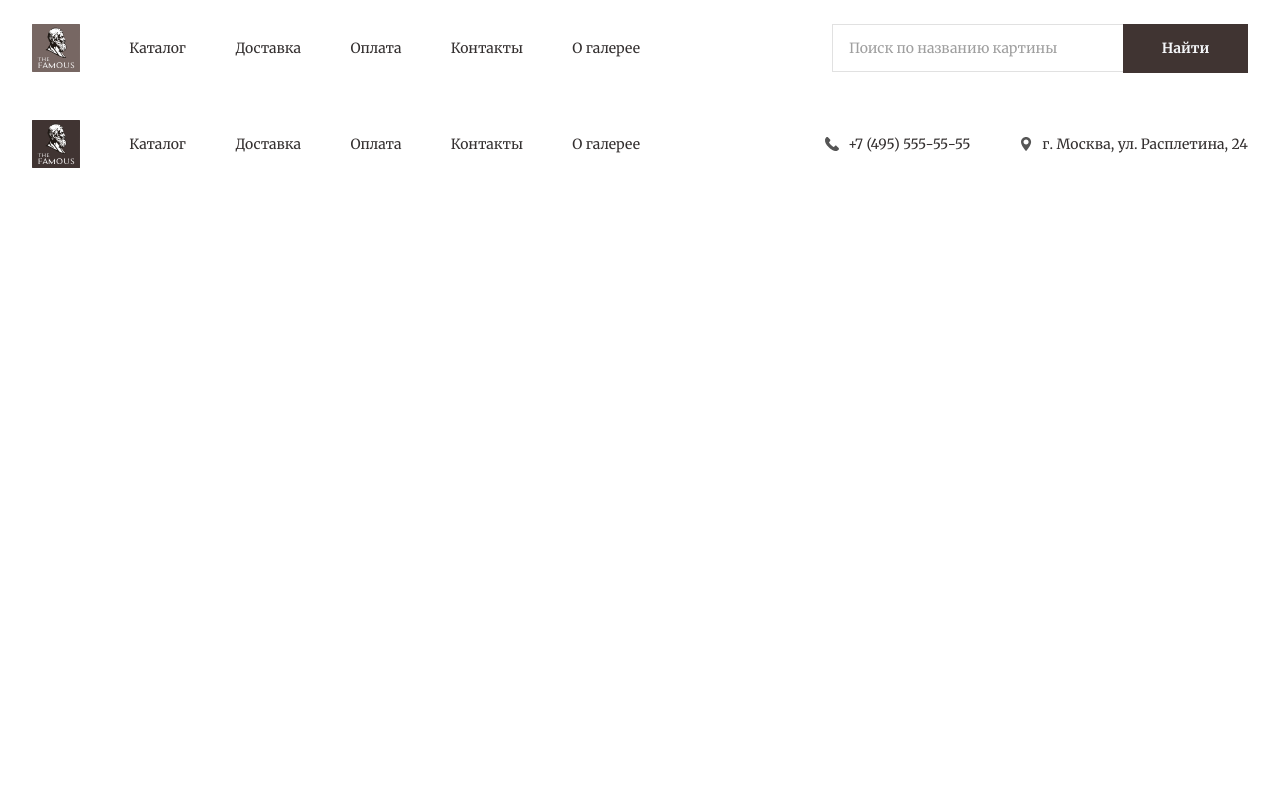
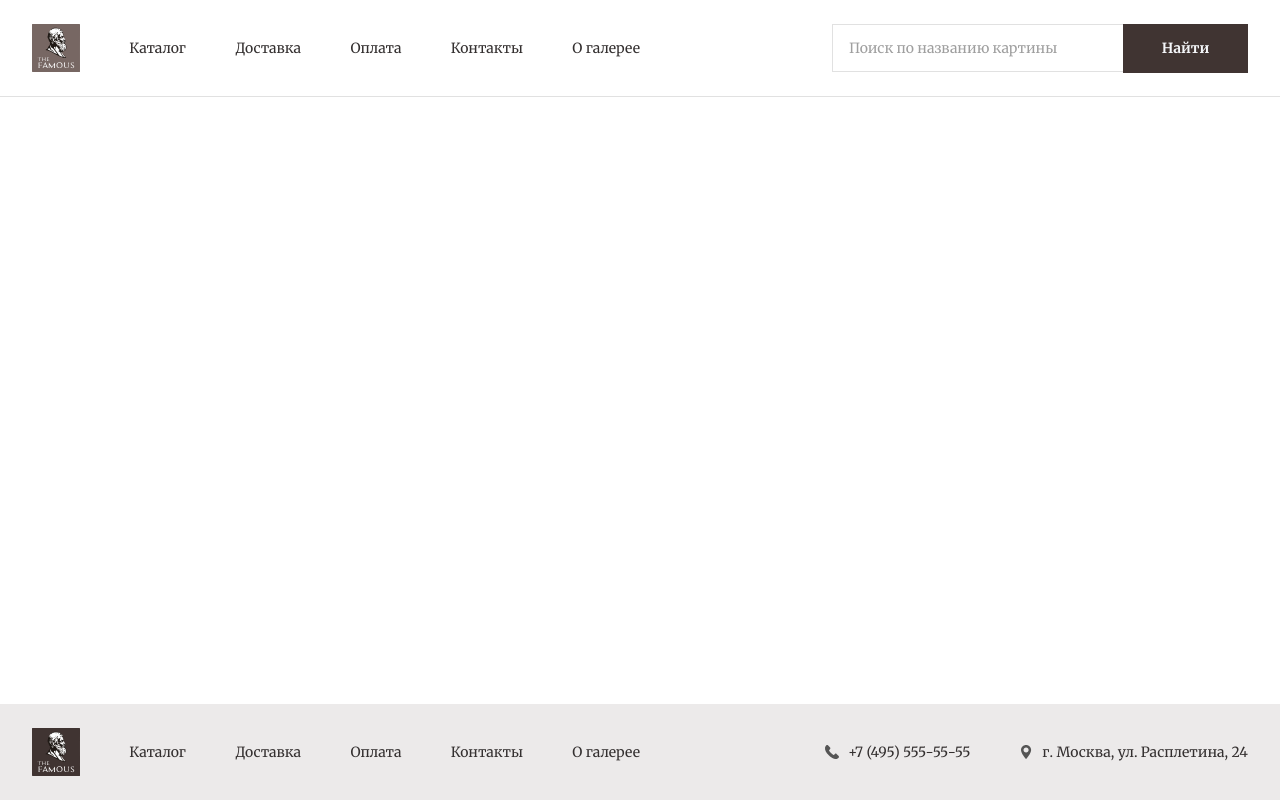
Before and after one commit to saloev/famous, a Vue app: page / in a window 1280 px wide. Built offline with nearby package versions, Linux system fonts and the light colour scheme.

Commit message:
feat: main-layout

```diff
--- a/src/layout/MainLayout.vue
+++ b/src/layout/MainLayout.vue
@@ -27,5 +27,17 @@ export default class MainLayout extends Vue {}
 
 <style lang="scss">
 .main-layout {
+  &__header {
+    border-bottom: 1px solid $info;
+  }
+
+  &__content {
+    min-height: calc(100vh - 97px - 96px);
+    padding: 45px 0;
+  }
+
+  &__footer {
+    background-color: $info--light;
+  }
 }
 </style>
--- a/src/scss/_var.scss
+++ b/src/scss/_var.scss
@@ -15,6 +15,7 @@ $default-block-space: 24px;
 $primary: #403432;
 $secondary: #5B3A32;
 $info: #E1E1E1;
+$info--light: #ECEAEA;
 $btn--disable: #C1B4B1;
 $btn--hover: #776763;
 $white: #F4F6F9;
```
